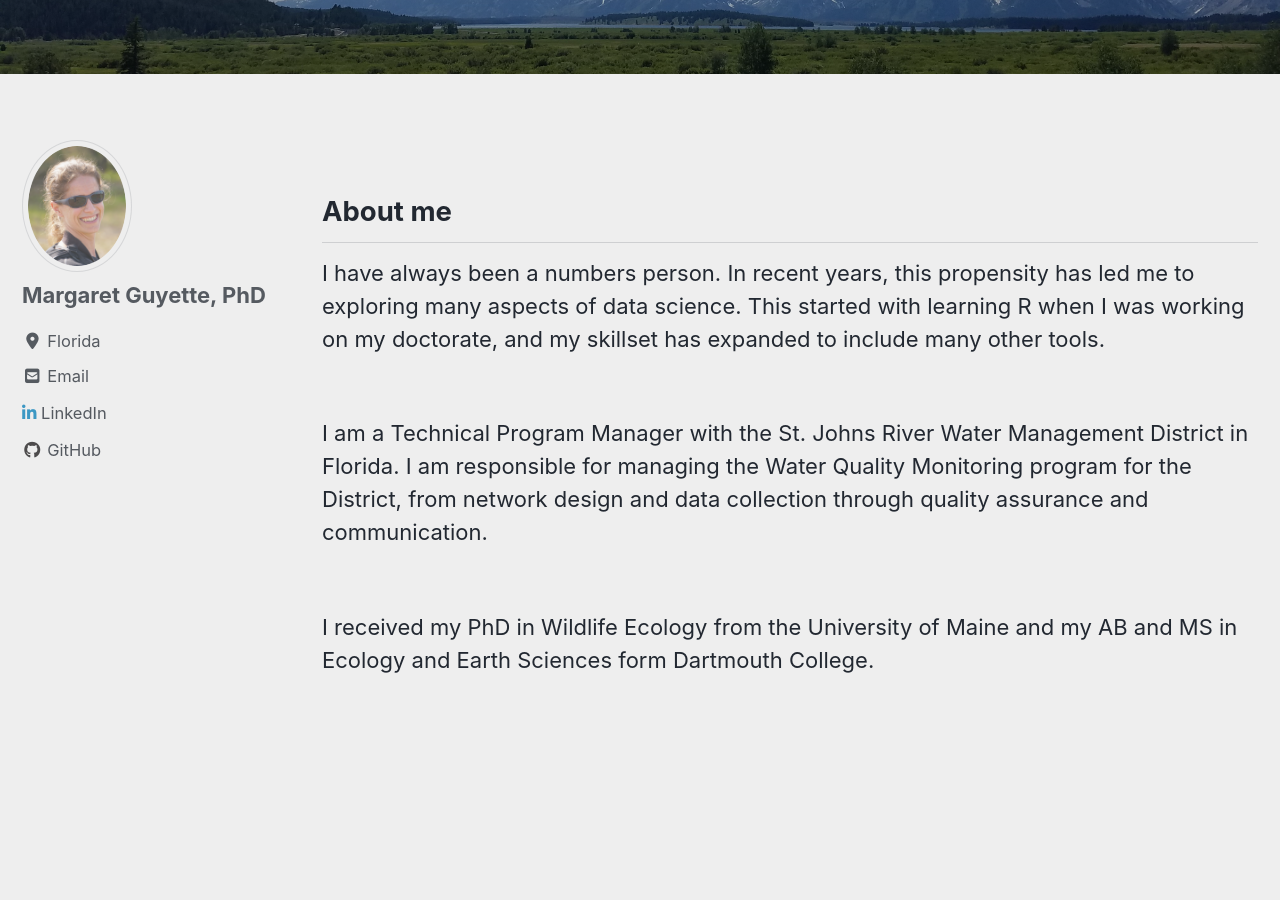
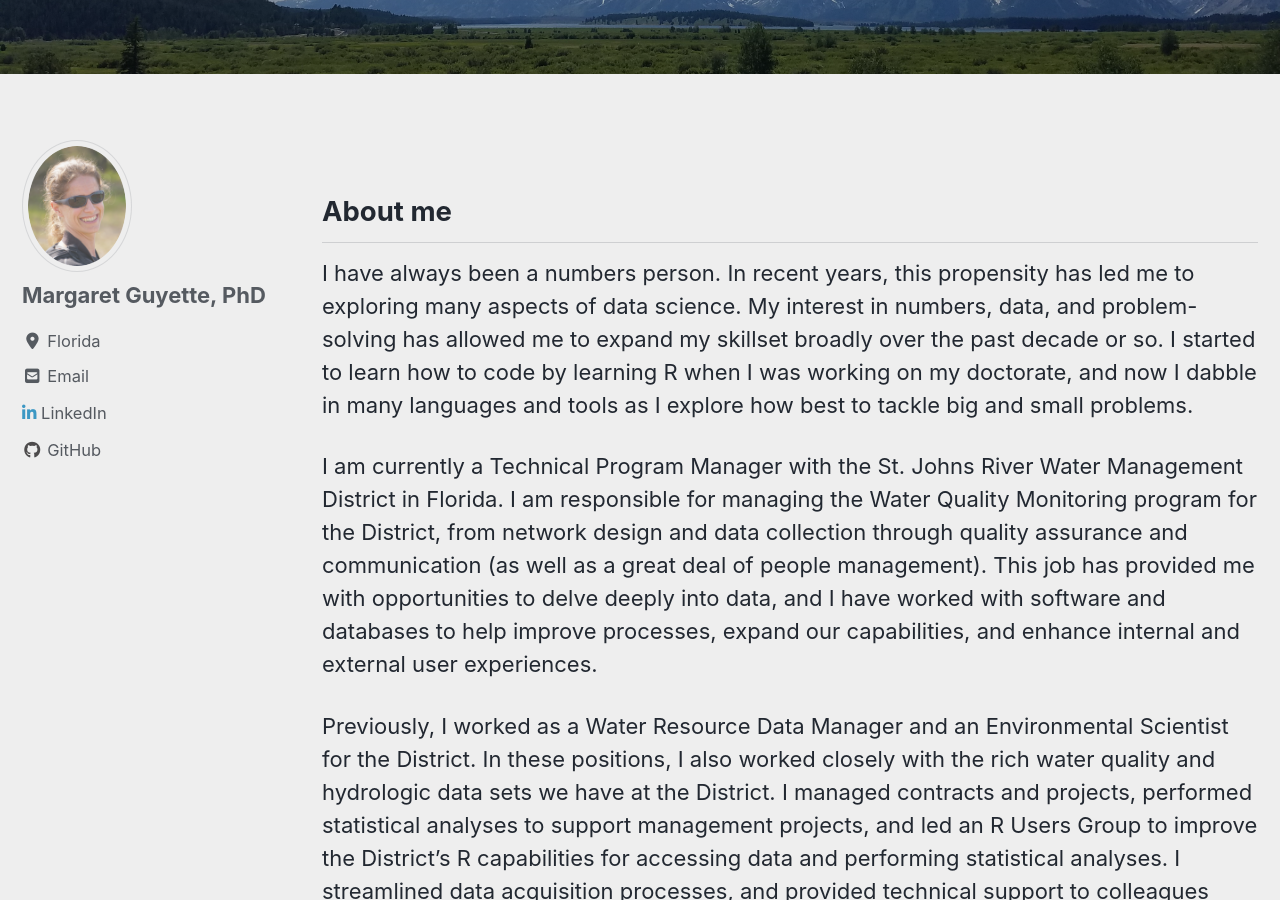
Before and after one commit to mguyette/mguyette.github.io, a Jekyll site: the page built from index.md, in a window 1280 px wide and 900 px high, scrolled down 237 px. Built offline with Jekyll 4.4.1, drawn with Linux system fonts in a browser that asks for light colours; cached includes are drawn as plain includes; nearby versions of some CDN libraries; the list of posts is cut into pages by our own code; some of the changed text lies outside the part shown.

Commit message:
Update index.md

```diff
--- a/index.md
+++ b/index.md
@@ -10,8 +10,12 @@ classes: wide
 ---
 
 ## About me
-I have always been a numbers person.  In recent years, this propensity has led me to exploring many aspects of data science.  This started with learning R when I was working on my doctorate, and my skillset has expanded to include many other tools.<br><br>
+I have always been a numbers person.  In recent years, this propensity has led me to exploring many aspects of data science.  My interest in numbers, data, and problem-solving has allowed me to expand my skillset broadly over the past decade or so.  I started to learn how to code by learning R when I was working on my doctorate, and now I dabble in many languages and tools as I explore how best to tackle big and small problems.
 
-I am a Technical Program Manager with the St. Johns River Water Management District in Florida.  I am responsible for managing the Water Quality Monitoring program for the District, from network design and data collection through quality assurance and communication.<br><br>
+I am currently a Technical Program Manager with the St. Johns River Water Management District in Florida.  I am responsible for managing the Water Quality Monitoring program for the District, from network design and data collection through quality assurance and communication (as well as a great deal of people management).  This job has provided me with opportunities to delve deeply into data, and I have worked with software and databases to help improve processes, expand our capabilities, and enhance internal and external user experiences.
 
-I received my PhD in Wildlife Ecology from the University of Maine and my AB and MS in Ecology and Earth Sciences form Dartmouth College.
+Previously, I worked as a Water Resource Data Manager and an Environmental Scientist for the District.  In these positions, I also worked closely with the rich water quality and hydrologic data sets we have at the District.  I managed contracts and projects, performed statistical analyses to support management projects, and led an R Users Group to improve the District's R capabilities for accessing data and performing statistical analyses.  I streamlined data acquisition processes, and provided technical support to colleagues with analytical or acquisition needs.
+
+Before moving to Florida, I held two post-docs.  The first was at the University of Maine, where I created a vegetation map of the Okefenokee National Wildlife Refuge using satellite imagery and a combination of supervised and unsupervised classification techniques.  I then modeled vegetation changes in response to fire the Refuge using a Bayesian belief network assessment.  My second post-doc was at the Center for Limnology at the University of Wisconsin, Madison.  There I modeled predictive native and invasive fish distributions while contributing to a project focused on restoring native fish migrations while controlling invasive species via optimization modeling for decision making.
+
+I received my PhD in Wildlife Ecology from the University of Maine and my AB and MS in Ecology and Earth Sciences form Dartmouth College.  My doctoral research explored the responses of Atlantic salmon stream communities to marine-derived nutrients in Maine.  My undergrad and masters theses explored trophic transfer of metals in stream food webs using nitrogen isotopes in a former mining district in Montana.  All of these academic experiences involved working with stable isotopes and extensive statistical work.
```
